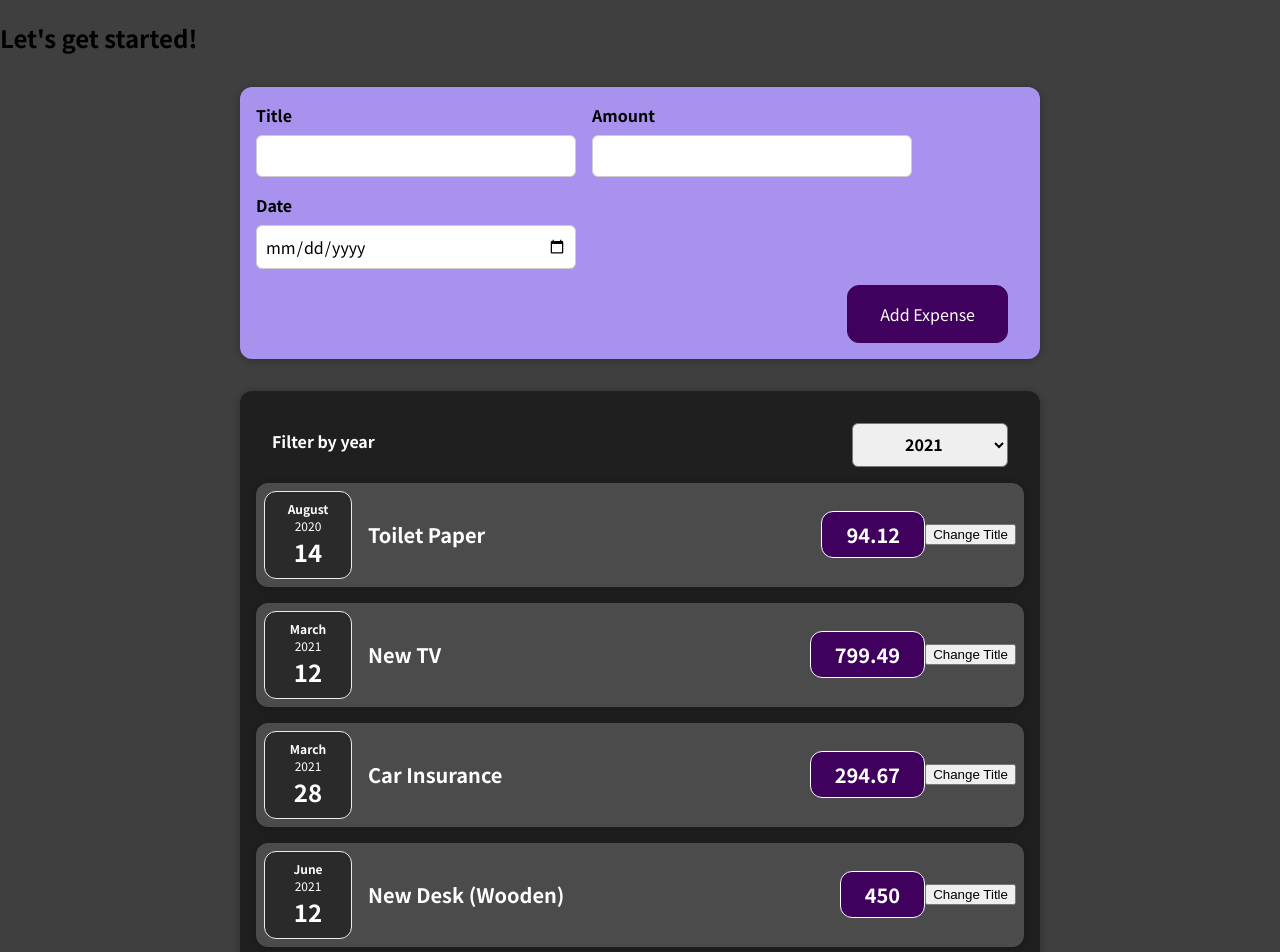
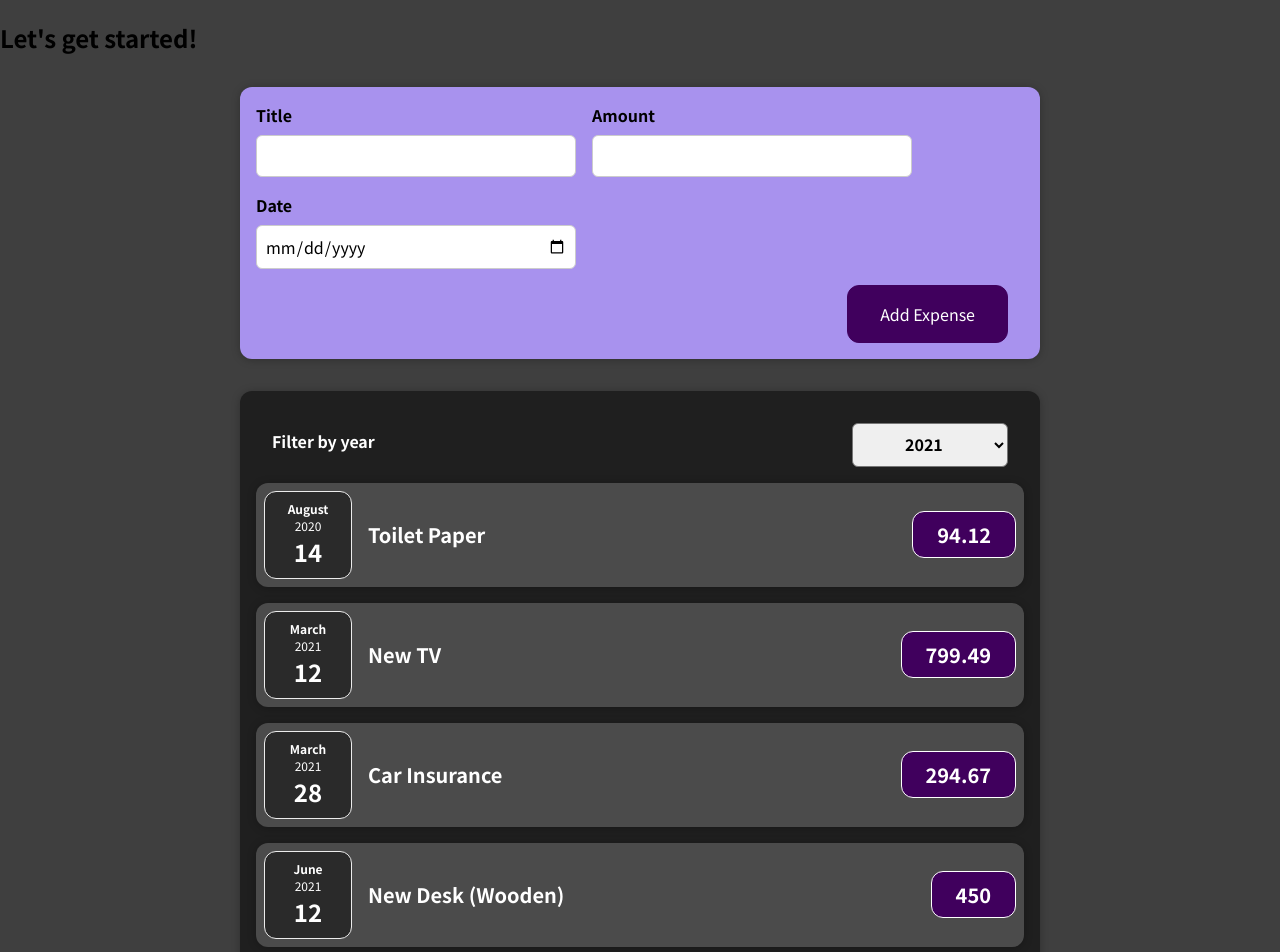
Before and after one commit to Sealman234/react-expense-tracker, a React (Create React App) app: page / in a window 1280 px wide. Shown: the top 952 px of the page. Built offline with nearby package versions, Linux system fonts and the light colour scheme.

Commit message:
Rendering Lists of Data

```diff
--- a/src/components/Expenses/ExpenseItem.js
+++ b/src/components/Expenses/ExpenseItem.js
@@ -1,25 +1,16 @@
-import React, { useState } from 'react';
+import React from 'react';
 import ExpenseDate from './ExpenseDate';
 import Card from '../UI/Card';
 import './ExpenseItem.css';
 
 const ExpenseItem = (props) => {
-  // Call directly inside component funtions, don't call in nested functions
-  const [title, setTitle] = useState(props.title);
-
-  const clickHandler = () => {
-    setTitle('Updated!'); // Call this component function (ExpenseItem) again
-    console.log(title);
-  };
-
   return (
     <Card className="expense-item">
       <ExpenseDate date={props.date} />
       <div className="expense-item__description">
-        <h2>{title}</h2>
+        <h2>{props.title}</h2>
         <div className="expense-item__price">{props.amount}</div>
       </div>
-      <button onClick={clickHandler}>Change Title</button>
     </Card>
   );
 };
--- a/src/components/Expenses/Expenses.js
+++ b/src/components/Expenses/Expenses.js
@@ -18,26 +18,13 @@
           selected={filteredYear}
           onChangeFilter={filterChangeHandler}
         />
-        <ExpenseItem
-          title={props.items[0].title}
-          amount={props.items[0].amount}
-          date={props.items[0].date}
-        />
-        <ExpenseItem
-          title={props.items[1].title}
-          amount={props.items[1].amount}
-          date={props.items[1].date}
-        />
-        <ExpenseItem
-          title={props.items[2].title}
-          amount={props.items[2].amount}
-          date={props.items[2].date}
-        />
-        <ExpenseItem
-          title={props.items[3].title}
-          amount={props.items[3].amount}
-          date={props.items[3].date}
-        />
+        {props.items.map((expense) => (
+          <ExpenseItem
+            title={expense.title}
+            amount={expense.amount}
+            date={expense.date}
+          />
+        ))}
       </Card>
     </div>
   );
```
